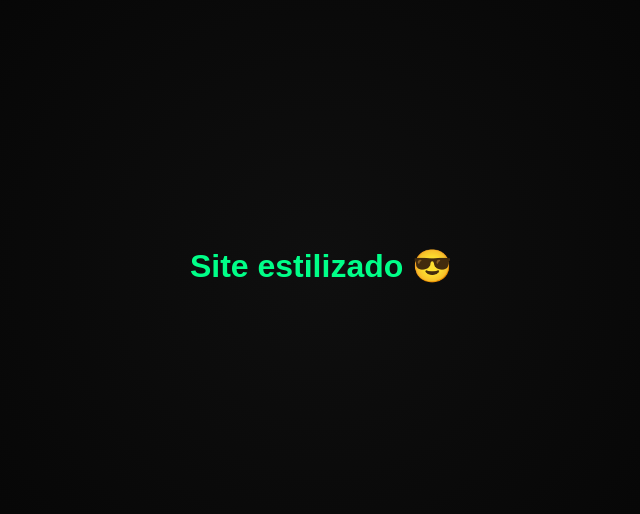
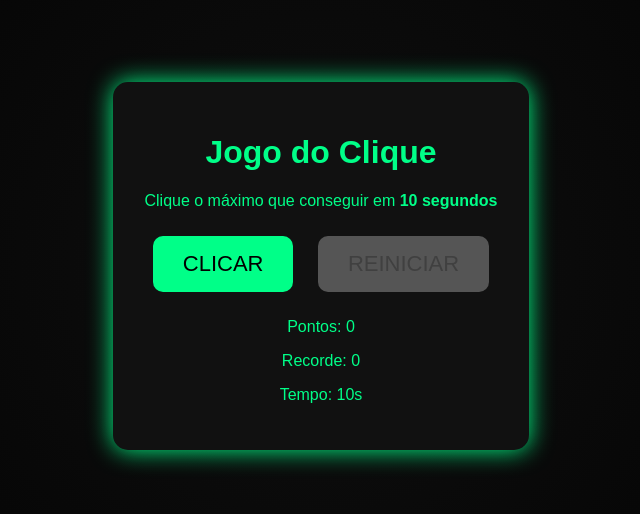
Before and after one commit to lucasvianaa2016-star/site, a plain HTML site: page index.html in a window 1280 px wide. Shown: the part 134-648 px from the top of the page, without its empty margins (319-959 px from the left). Drawn offline with Linux system fonts and the light colour scheme.

Commit message:
Update index.html

```diff
--- a/index.html
+++ b/index.html
@@ -1,11 +1,26 @@
 <!DOCTYPE html>
-<html>
+<html lang="pt-br">
 <head>
   <meta charset="UTF-8">
-  <title>Meu site</title>
+  <title>Jogo do Clique</title>
   <link rel="stylesheet" href="style.css">
 </head>
 <body>
-  <h1>Site estilizado 😎</h1>
+
+  <div class="box">
+    <h1>Jogo do Clique</h1>
+    <p>Clique o máximo que conseguir em <strong>10 segundos</strong></p>
+
+    <button id="btn">CLICAR</button>
+    <button id="restart" disabled>REINICIAR</button>
+
+    <p>Pontos: <span id="score">0</span></p>
+    <p>Recorde: <span id="record">0</span></p>
+    <p>Tempo: <span id="time">10</span>s</p>
+  </div>
+
+  <audio id="clickSound" src="click.mp3"></audio>
+
+  <script src="script.js"></script>
 </body>
 </html>
```
